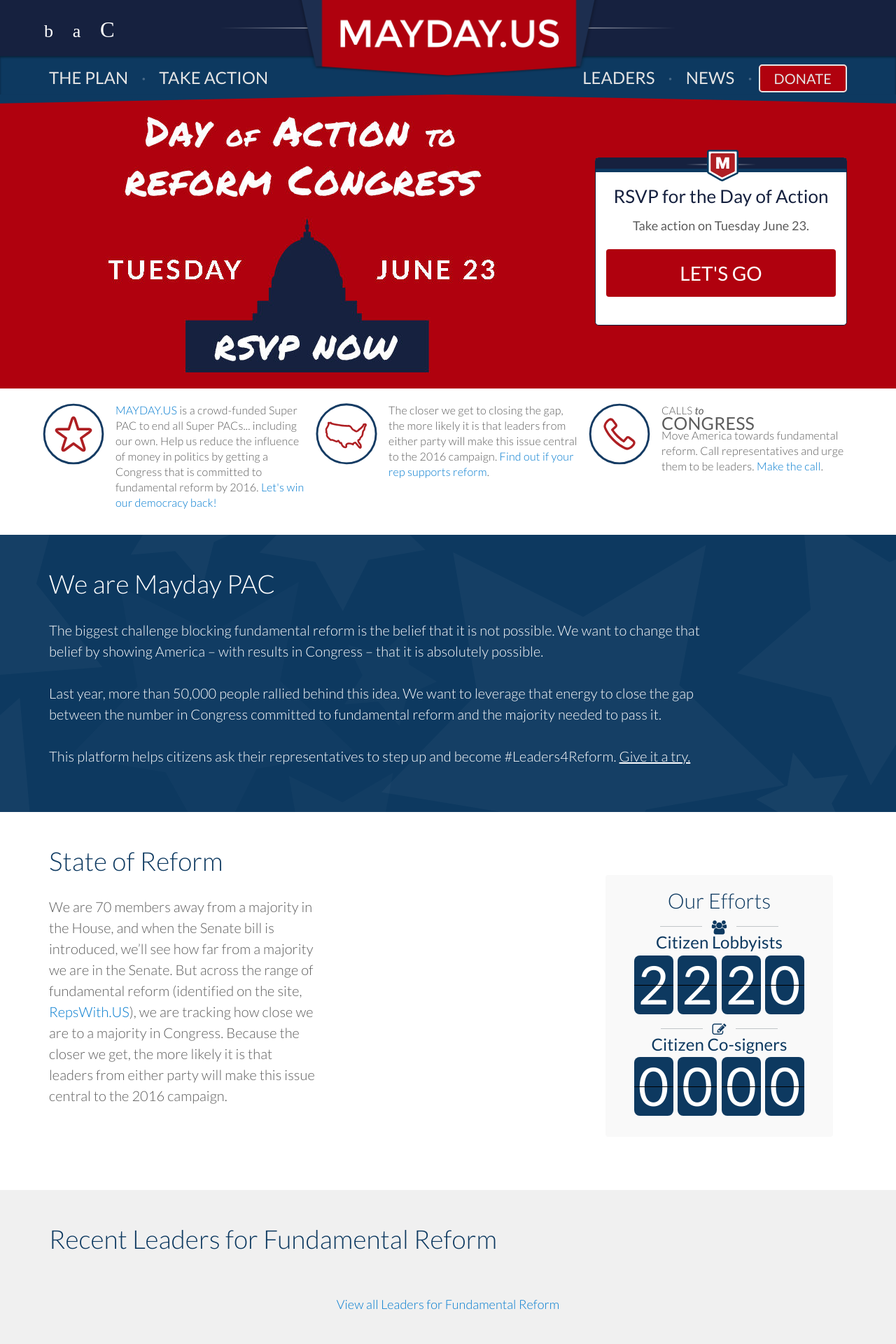
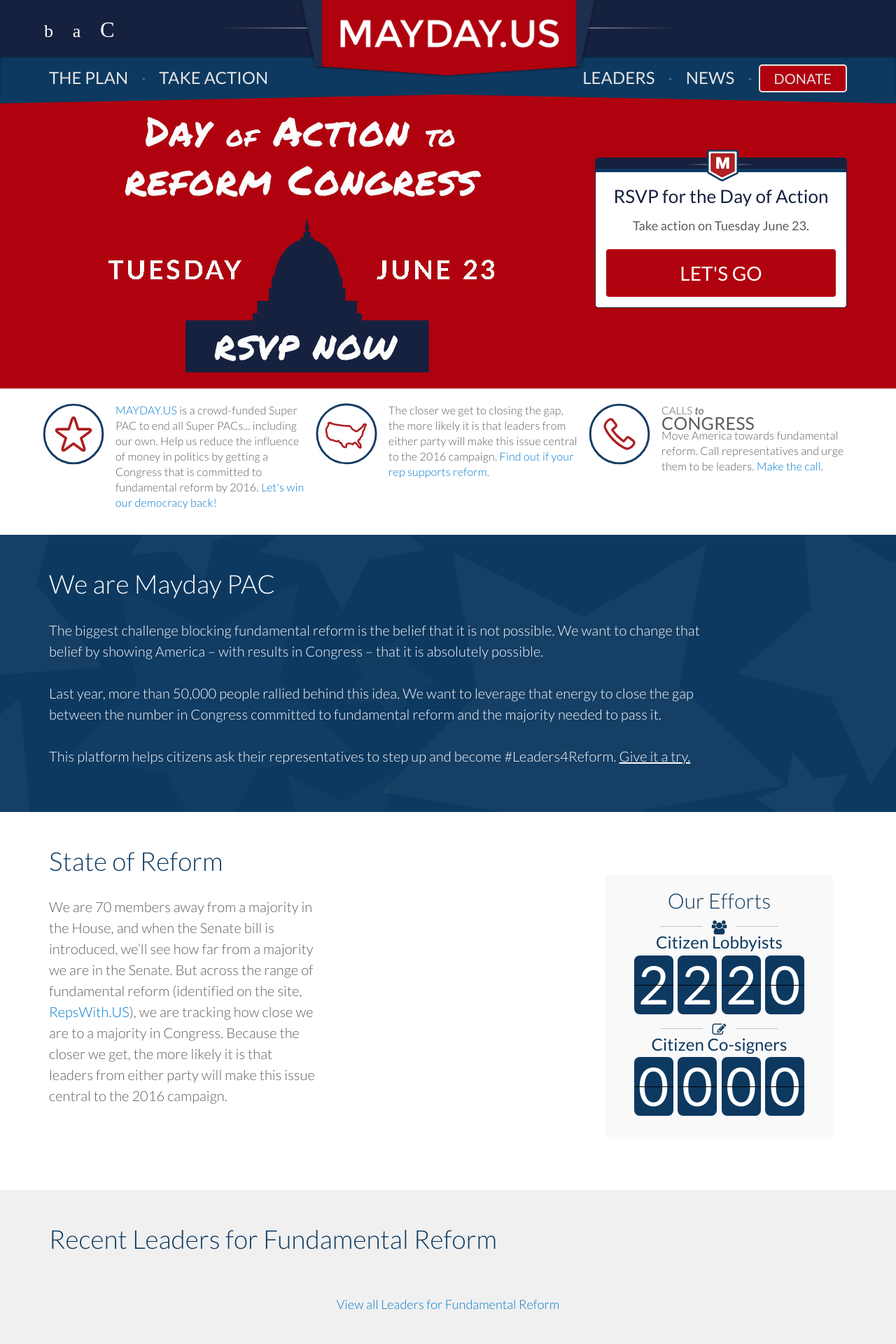
Before and after one commit to MayOneUS/mayday-2.0-frontend, a Jekyll site: the page built from index.html, in a window 1280 px wide. Shown: the top 1920 px of the page at 70% size. Built offline with Jekyll 4.4.1, drawn with Linux system fonts in a browser that asks for light colours; nearby versions of some CDN libraries; some web fonts are replaced.

Commit message:
June23: minor updates

```diff
--- a/_sass/_index.scss
+++ b/_sass/_index.scss
@@ -33,6 +33,7 @@
   padding-bottom:0 !important;
   width: 100%;
   position:relative;
+  cursor:pointer;
   @include phone{
     margin-top: 0;
   }
--- a/campaigns/20150623_day_of_action_rsvp.html
+++ b/campaigns/20150623_day_of_action_rsvp.html
@@ -62,8 +62,8 @@
 
         <div class="row ">
           <div class="form-group col-md-6 center-block">
-             <label class="control-label" for="volunteer_tasks">On June 23, I’d like to...</label>
-             <span class="help-block">Check all that apply.</span>
+             <label class="control-label no-bottom-margin" for="volunteer_tasks">On June 23, I’d like to...  </label>
+             <small class="help-block">Check all that apply.</small>
              <div class="checkbox">
                <label for="checkboxes-0">
                  <input type="checkbox" name="person[remote_fields][tags][]" id="checkboxes-0" value="20150623_local_action" />
--- a/index.html
+++ b/index.html
@@ -15,8 +15,8 @@
 {% capture panel_body %}
 <div class="panel-body">
   <h2>RSVP for the Day of Action</h2>
-  <p>Take action on Tuesday June 23.</strong></p>
-  <p><a href="/june23/" title="" class="btn btn-md-wide">Let's Go</a></p>
+  <p>Take action on Tuesday June 23.</p>
+  <p class="no-bottom-margin"><a href="/june23/" title="" class="btn btn-md-wide no-bottom-margin">Let's Go</a></p>
 </div>
 {% endcapture %}
 {% include panels/panel_empty.html form_class='smaller-form no-gutter'%}
```
Also changed, not shown: other parts of index.html (+4 -1 lines).
